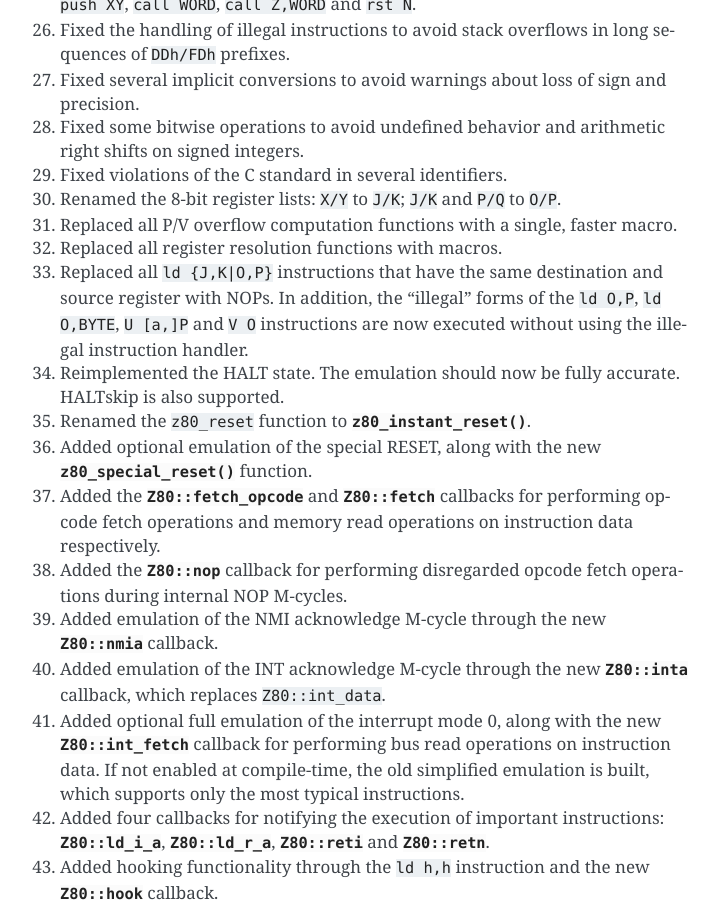
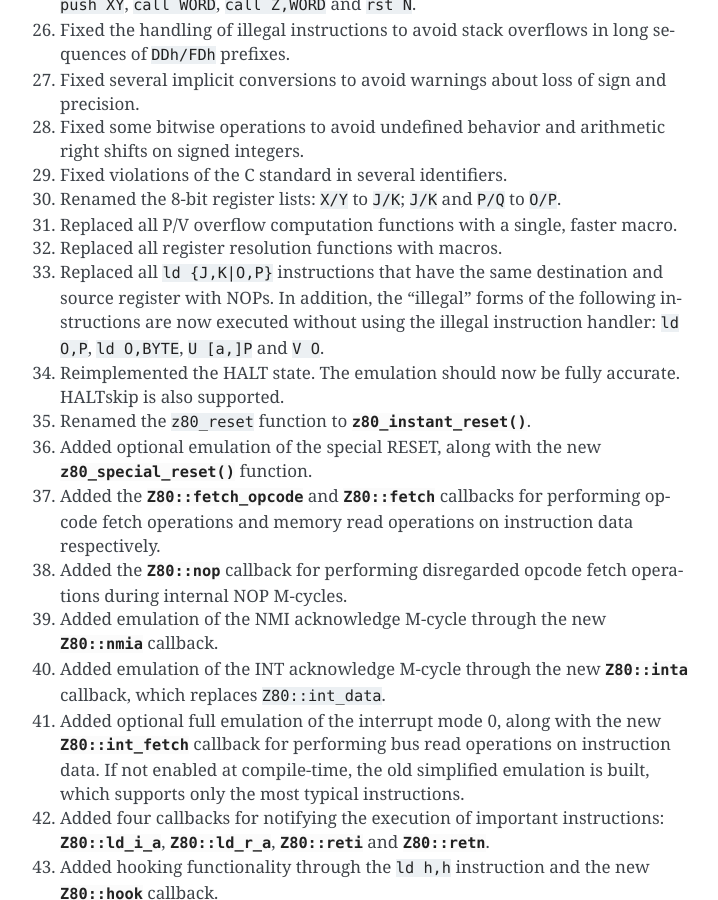
Before and after one commit to redcode/Z80, a Sphinx documentation site: the page built from documentation/VersionHistory.rst, in a window 1280 px wide and 900 px high, scrolled down 1142 px. Shown: the whole window, without its empty margins (390-1108 px from the left). Built offline with Sphinx 7.4.7, drawn with Linux system fonts in a browser that asks for light colours.

Commit message:
Version history.

```diff
--- a/documentation/VersionHistory.rst
+++ b/documentation/VersionHistory.rst
@@ -43,7 +43,7 @@ This is an important update that addresses a number of issues and also includes
 30. Renamed the 8-bit register lists: ``X/Y`` to ``J/K``; ``J/K`` and ``P/Q`` to ``O/P``.
 31. Replaced all P/V overflow computation functions with a single, faster macro.
 32. Replaced all register resolution functions with macros.
-33. Replaced all ``ld {J,K|O,P}`` instructions that have the same destination and source register with NOPs. In addition, the "illegal" forms of the ``ld O,P``, ``ld O,BYTE``, ``U [a,]P`` and ``V O`` instructions are now executed without using the illegal instruction handler.
+33. Replaced all ``ld {J,K|O,P}`` instructions that have the same destination and source register with NOPs. In addition, the "illegal" forms of the following instructions are now executed without using the illegal instruction handler: ``ld O,P``, ``ld O,BYTE``, ``U [a,]P`` and ``V O``.
 34. Reimplemented the HALT state. The emulation should now be fully accurate. HALTskip is also supported.
 35. Renamed the ``z80_reset`` function to :c:func:`z80_instant_reset`.
 36. Added optional emulation of the special RESET, along with the new :c:func:`z80_special_reset` function.
```
Also changed, not shown: 1 other file.
